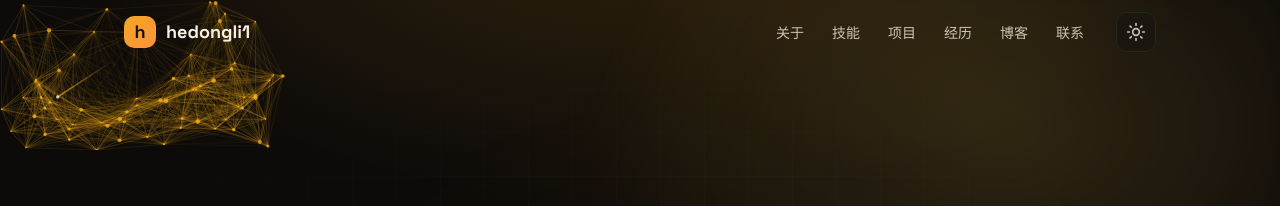
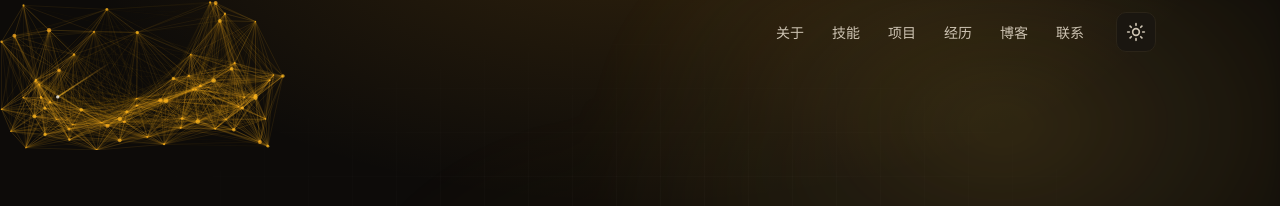
Before and after one commit to hedongli1/hedongli1.github.io, a Jekyll site: the page built from index.md, in a window 1280 px wide. Shown: the top 206 px of the page. Built offline with Jekyll 4.4.1, drawn with Linux system fonts in a browser that asks for light colours.

Commit message:
refactor: 移除左上角冗余 brand 标识，导航悬浮，hero 全屏更干净

```diff
--- a/_includes/header.html
+++ b/_includes/header.html
@@ -1,10 +1,5 @@
 <header class="site-header" id="site-header">
   <div class="container header-inner">
-    <a class="brand" href="{{ '/' | relative_url }}">
-      <span class="brand-mark" aria-hidden="true">h</span>
-      <span class="brand-text">{{ site.title }}</span>
-    </a>
-
     <nav class="site-nav" aria-label="主导航">
       <a class="nav-link" href="{{ '/#about' | relative_url }}">关于</a>
       <a class="nav-link" href="{{ '/#skill' | relative_url }}">技能</a>
```
